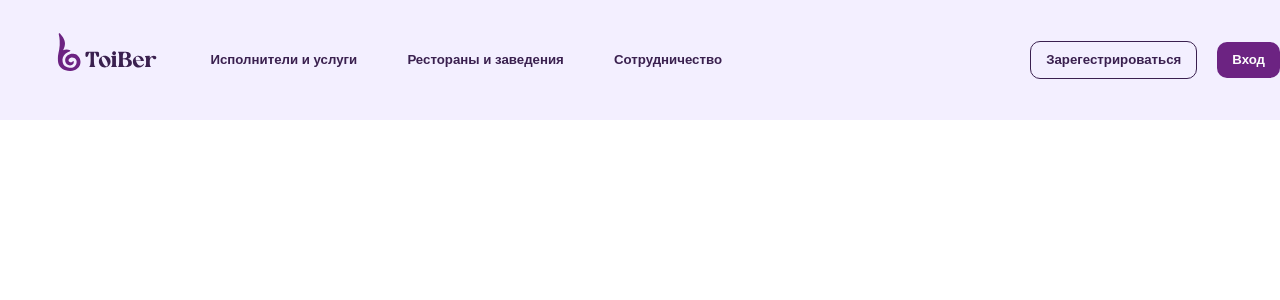
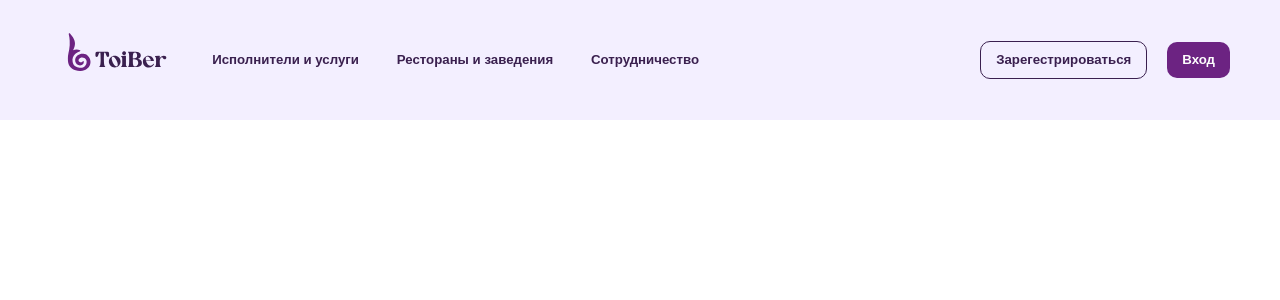
Before and after one commit to Amas9nine/toiber, a React (Create React App) app: page / in a window 1280 px wide. Shown: the top 300 px of the page. Built offline with nearby package versions, Linux system fonts and the light colour scheme.

Commit message:
feat/ bugfix layout header

```diff
--- a/src/App.scss
+++ b/src/App.scss
@@ -7,6 +7,6 @@
 
 
 .container{
-  max-width: 1280px;
+  max-width: 1180px;
   margin: 0 auto;
 }
--- a/src/components/header/Header.module.scss
+++ b/src/components/header/Header.module.scss
@@ -7,7 +7,7 @@
     align-items: center;
     .burger__menu {
       cursor: pointer;
-        visibility: hidden;
+      display: none;
       background: none;
       border: none;
       img {
@@ -163,7 +163,7 @@
       width: 95%;
       margin: 0 auto;
       .burger__menu {
-        visibility: visible;
+        display: block;
       }
       .left__content{
 
```
